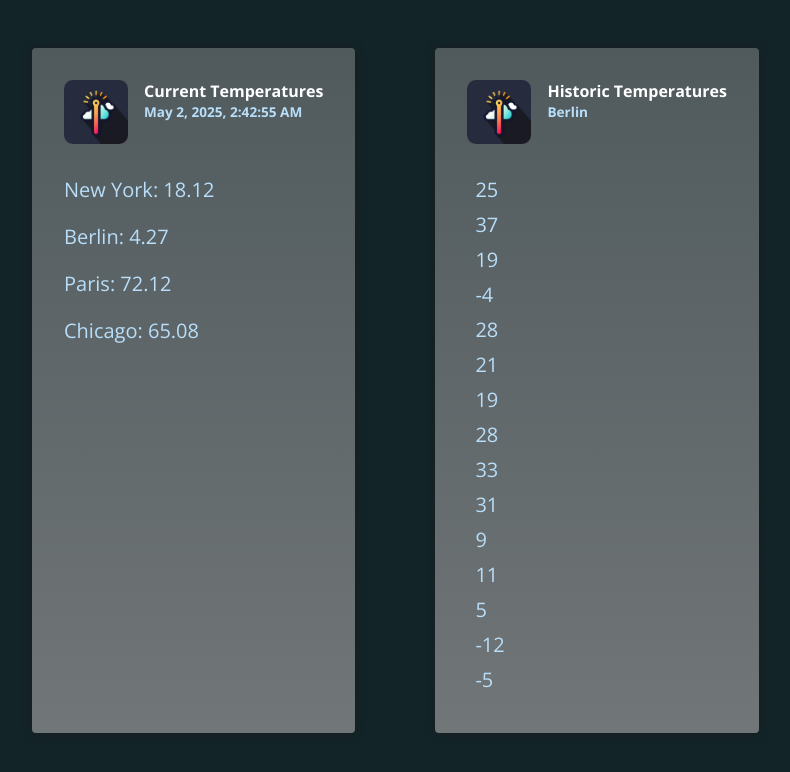
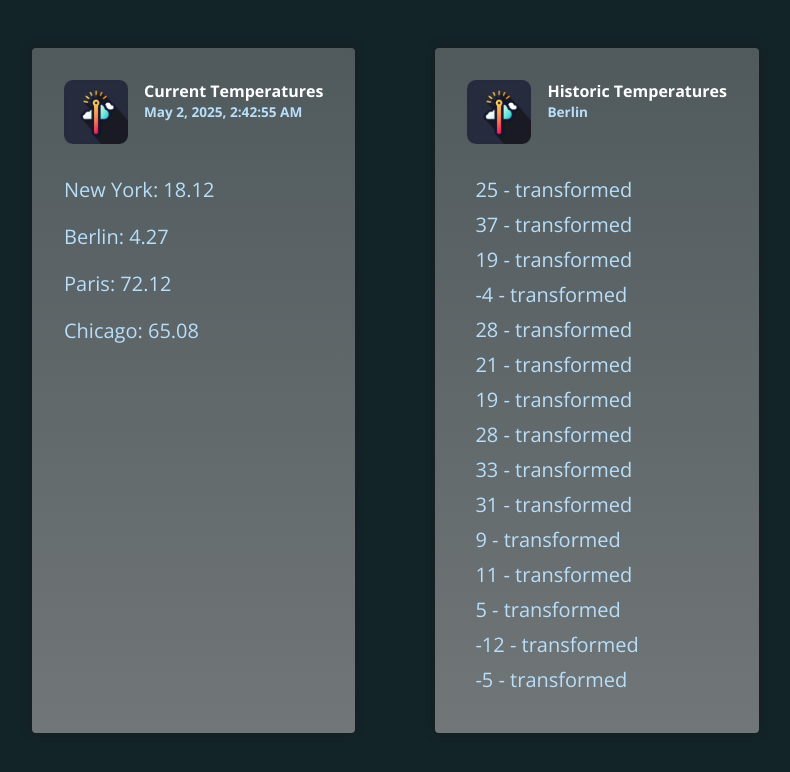
Before and after one commit to Mig-uel/angular-complete-guide, an Angular app in the folder pipes-deep-dive/: page / in a window 1280 px wide. Shown: the top 772 px of the page, without its empty margins (168-958 px from the left). Built offline with nearby package versions, Linux system fonts and the light colour scheme.

Commit message:
fix: apply TemperaturePipe to historic temperatures display
- Updated the historic temperatures list to use the TemperaturePipe
- Ensures consistent formatting of temperature values in the UI

```diff
--- a/pipes-deep-dive/src/app/app.component.html
+++ b/pipes-deep-dive/src/app/app.component.html
@@ -23,8 +23,9 @@
     </header>
     <ul>
       @for (temperature of historicTemperatures; track $index) {
-      <li (click)="onReset($index)">{{ temperature }}</li>
-      }
+      <li (click)="onReset($index)">{{ temperature |temp}}
+      <li>
+        }
     </ul>
   </article>
 </main>
--- a/pipes-deep-dive/src/app/app.component.ts
+++ b/pipes-deep-dive/src/app/app.component.ts
@@ -1,11 +1,12 @@
 import { DatePipe, DecimalPipe } from '@angular/common';
 import { Component } from '@angular/core';
+import { TemperaturePipe } from './temperature.pipe';
 
 @Component({
   selector: 'app-root',
   standalone: true,
   templateUrl: './app.component.html',
-  imports: [DatePipe, DecimalPipe],
+  imports: [DatePipe, DecimalPipe, TemperaturePipe],
 })
 export class AppComponent {
   currentDate = new Date();
```
